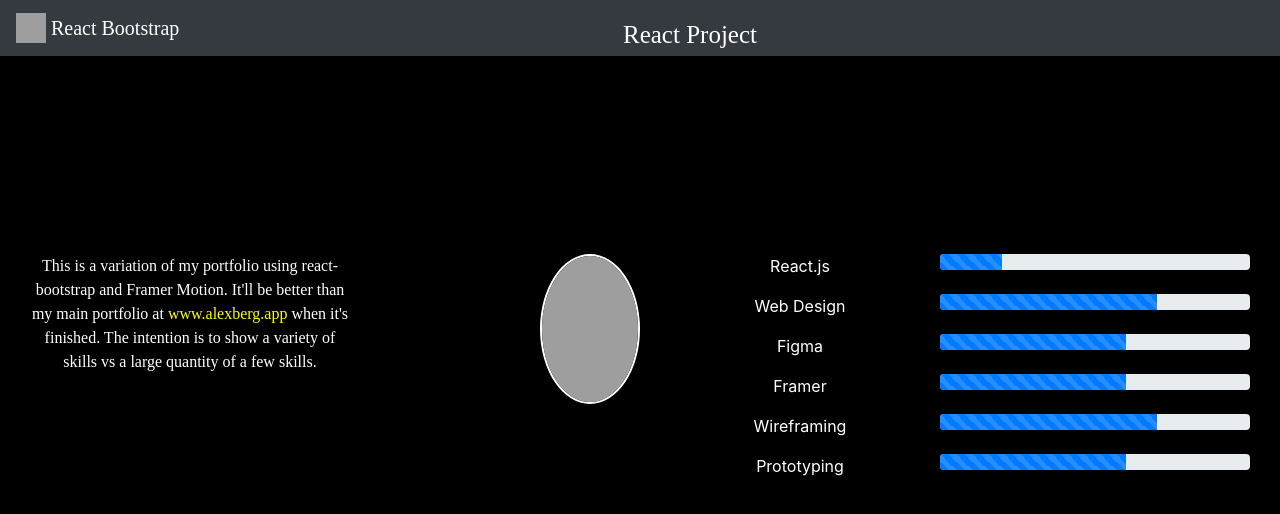
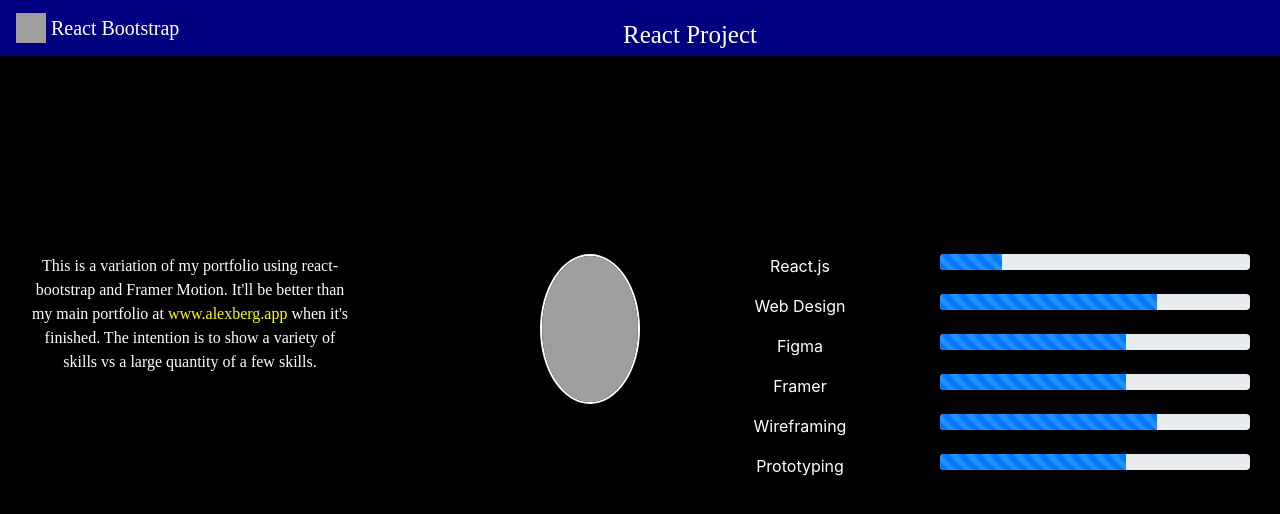
Before and after one commit to berg-alex/ReactPortfolio, a React (Create React App) app in the folder my-app/: page / in a window 1280 px wide. Shown: the top 514 px of the page. Built offline with nearby package versions, Linux system fonts and the light colour scheme; grey boxes are pictures that could not be loaded.

Commit message:
nav background navy

```diff
--- a/my-app/src/App.css
+++ b/my-app/src/App.css
@@ -12,6 +12,10 @@ img.rounded-circle {
   /*opacity: 60%;*/
   height: 150px;
   width: 100px;
+}
+
+#nav {
+  background-color: navy;
 }
 
 div.mySkills {
@@ -74,6 +78,10 @@ Image {
   }
 }
 
+#nav {
+  background-color: navy;
+}
+
 .App-header {
   background-color: #282c34;
   min-height: 100vh;
--- a/my-app/src/components/myNav.js
+++ b/my-app/src/components/myNav.js
@@ -7,7 +7,7 @@ class Mynav extends Component {
   render() {
     return (
       <div>
-         <Navbar bg="dark" variant="dark">
+         <Navbar id='nav' bg="" variant="dark">
     <Navbar.Brand href="#home">
       <img
         alt=""
```
